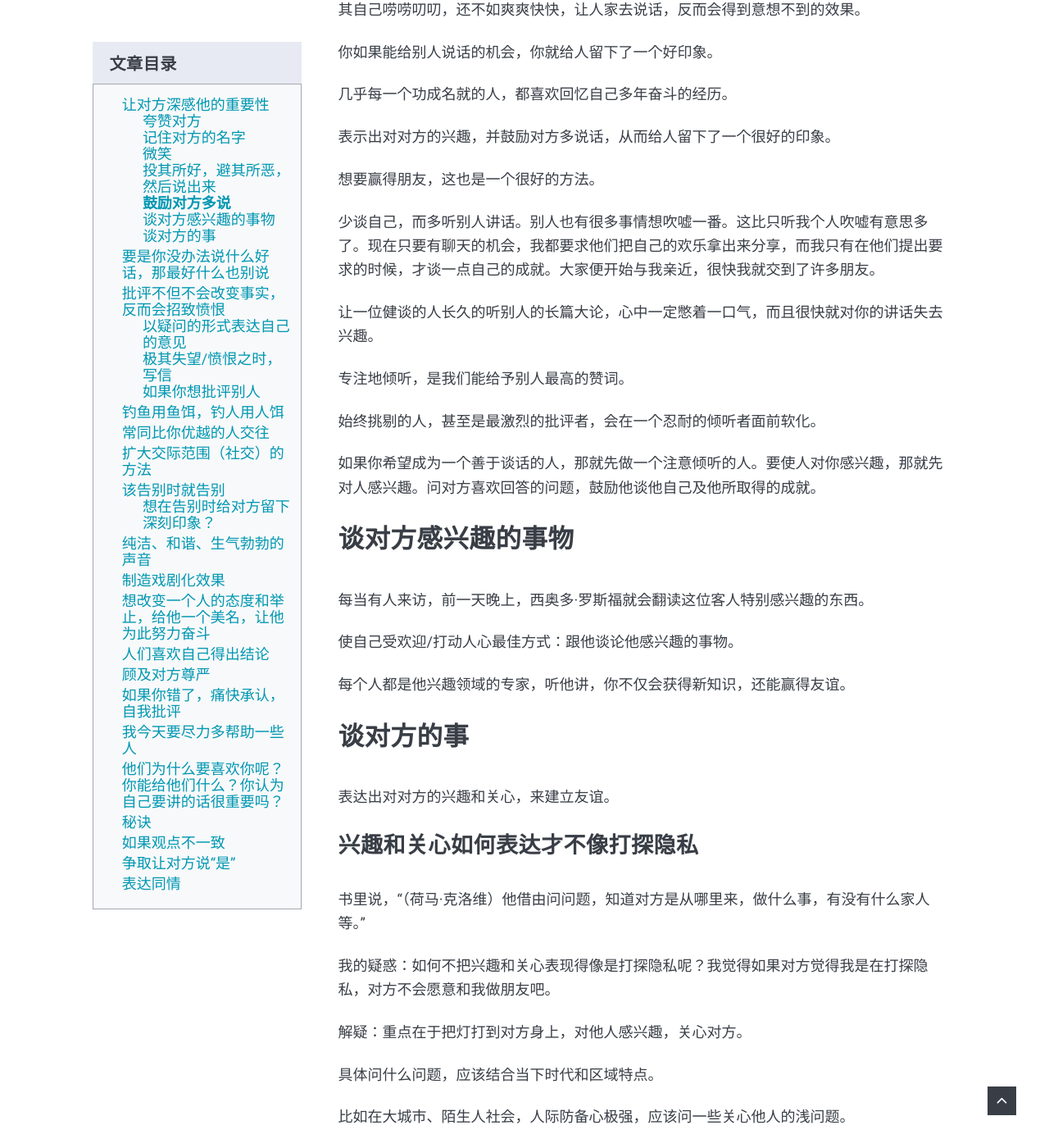
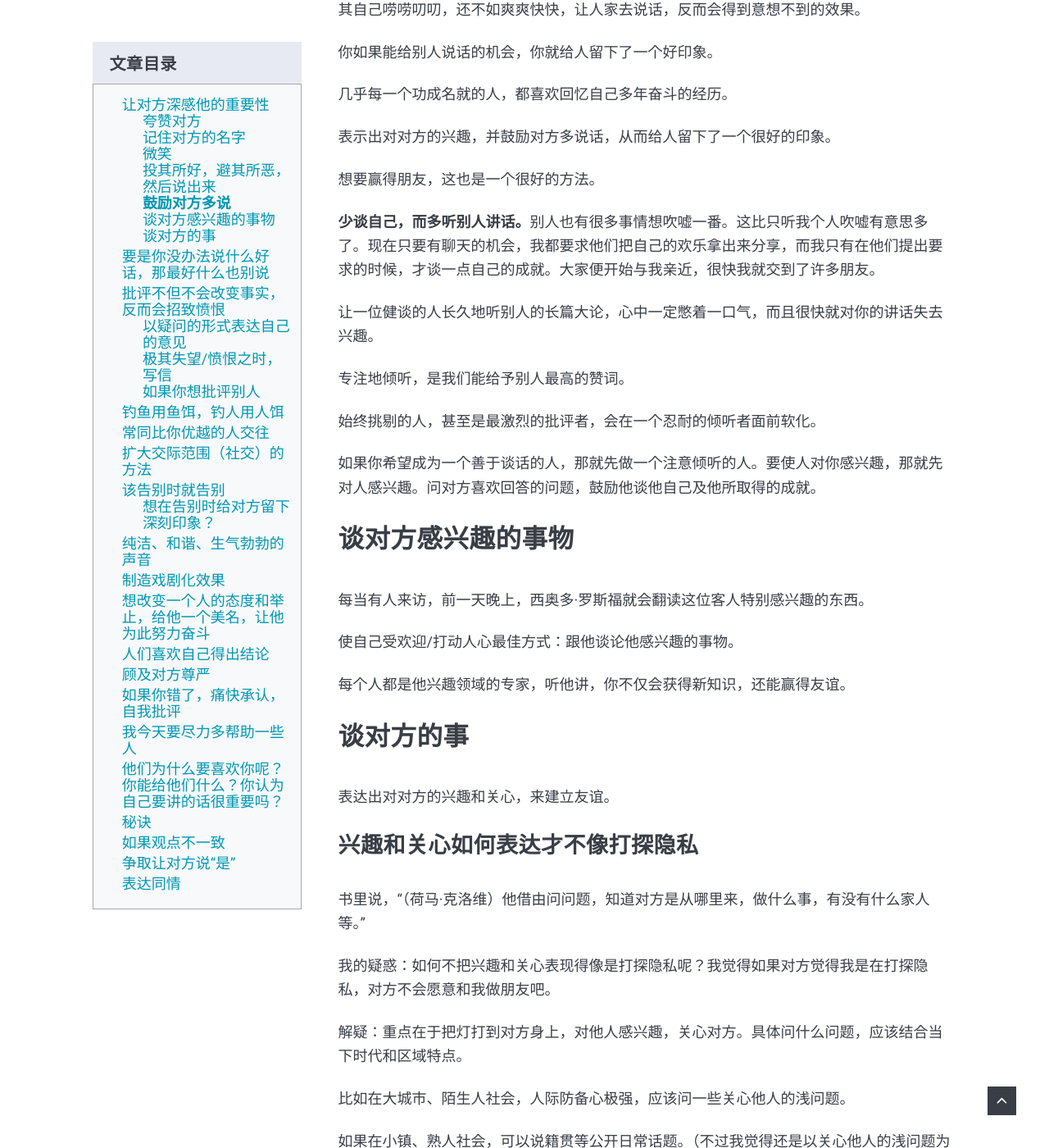
Before and after one commit to xiangxinotes/xiangxinotes.github.io, a Jekyll site: the page built from _posts/2026-04-25-what-i-learnt-after-reading-how-to-make-friend-and-influence-people.markdown, in a window 1280 px wide and 1400 px high, scrolled down 4119 px. Shown: the whole window at 82% size. Built offline with Jekyll 4.4.1, drawn with Linux system fonts in a browser that asks for light colours; nearby versions of some CDN libraries; comment, search, counter and statistics services are not loaded; some of the changed text lies outside the part shown.

Commit message:
update wording

```diff
--- a/_posts/2026-04-25-what-i-learnt-after-reading-how-to-make-friend-and-influence-people.markdown
+++ b/_posts/2026-04-25-what-i-learnt-after-reading-how-to-make-friend-and-influence-people.markdown
@@ -11,7 +11,7 @@
 
 **零废话总结**：我从[《人性的弱点》](https://s.click.taobao.com/t?e=m%3D2%26s%3D50wwvj33V1lw4vFB6t2Z2ueEDrYVVa64YUrQeSeIhnK53hKxp7mNFl906SyIHsHUEOdmkuupB2r0JlhLk0Jl4W51WRknh2iJSQ2p8KpMHEzUKmkzOudPbBY5YNFuLb7rteL7p5k0R00IazGbjx72GR8X7G7Q37Ba%2B2iXRyQIS%2B%2FCuhG0r9LexIwe6%2FtGg2%2FR0g4t7YZScZYrcaRkM8Lj7FNQwNjLDgFkSUNk1DyVPzTKASGOhb7qHfHh0AYqror893x0QyZ1OsX35v5Obn9jvkBAhW0XgTPYj4MrAUsR31Dl1SxDw1i9uP7nyHmkoZi7XypWabiJa9UdtrLYqvj5NMYMXU3NNCg%2F&union_lens=lensId%3APUB%401777728140%40212ab4cc_0ed2_19de8dab603_a158%40037gmk3nQ8BBKUGsrfeACmr1%40eyJmbG9vcklkIjo4NTQ2Nywiic3BtQiiI6Il9wb3J0YWxfdjJfcGFnZXNfcHJvbW9fZ29vZHNfZGV0YWlsX2h0bSIsInNyY0Zsb29ySWQiiOiiI4MDY3NCJ9%3BtkScm%3AselectionPlaza_site_4358_0_0_0_2_17777281408791433500159%3Bscm%3A1007.30148.329090.pub_search-item_4aea4fd6-d232-41de-87ad-b7454309717a_)中摘抄的，希望自己应用的方式方法。大部分都是原文摘抄，少部分自我加工。
 
-这本书我读的第三遍了，终于在AI的帮助下，读懂了（自以为的）。摘抄与君共勉！
+这本书我读得第三遍了，终于在AI的帮助下，读懂了（自以为的）。摘抄与君共勉！
 
 应用前提：**真诚，双赢。**
 
@@ -23,19 +23,19 @@
 
 ### 夸赞对方
 
-问自己：“他有什么值得我称赞一番的呢？”然后说：“我真希望能有你这样的XX。”
+问自己：“他有什么值得我称赞一番的呢？”然后说：**“我真希望能有你这样的XX。”**
 
 破坏“时时让别人感到重要”的法则，后患无穷。
 
 人类本质最深远的驱动力：希望具有重要性。
 
-人类本质最殷切的需求：被认可，被肯定。
+人类本质最殷切的需求：**被认可，被肯定。**
 
 差不多你遇到的每一个人都自以为在某些地方比你优秀。打动他们内心的最好方法，就是巧妙地表现出你衷心地认为他们很重要。
 
 #### 背地里称赞，最令人高兴
 
-如果特别喜欢某人，或想成为对方的朋友，称赞对方希望被称赞的事物（对方希望被他人认定为优秀的部分）。注意观察，此人喜欢的话题。
+如果特别喜欢某人，或想成为对方的朋友，**称赞对方希望被称赞的事物**（对方希望被他人认定为优秀的部分）。注意观察，此人喜欢的话题。
 
 如果我们不能对人类的缺点及肤浅幼稚的虚荣心佯装不知的话，又如何能在这个世界上立足呢？
 
@@ -55,7 +55,7 @@
 
 ### 记住对方的名字
 
-记住并且记对对方的名字，是让对方感觉被重视最简单的方法，也是让对方喜欢你最简单的方法。
+记住并且**记对**对方的名字，是让对方感觉被重视最简单的方法，也是让对方喜欢你最简单的方法。
 
 著名推销员吉姆记名字的方法：无论何时遇到一个陌生人，问清那人的姓名、家中人口、职业特征。
 
@@ -74,7 +74,7 @@
 
 ### 微笑
 
-向别人微笑时，你是在以一种巧妙而高尚的方式向别人袒露你喜欢他的心迹。
+向别人微笑时，你是在以一种巧妙而高尚的方式向别人袒露**你喜欢他**的心迹。
 
 不能给予别人微笑的人，是最需要别人微笑的人。
 
@@ -94,7 +94,7 @@
 
 由于有人如此取悦于你，你有可能会倒向此人，无论此人对你做了些什么，你都会认为对方是出于好意。
 
-说出来，是让对方感受到被在乎、被用心对待。
+**说出来，是让对方感受到被在乎、被用心对待。**
 
 ### 鼓励对方多说
 
@@ -125,9 +125,9 @@
 
 想要赢得朋友，这也是一个很好的方法。
 
-少谈自己，而多听别人讲话。别人也有很多事情想吹嘘一番。这比只听我个人吹嘘有意思多了。现在只要有聊天的机会，我都要求他们把自己的欢乐拿出来分享，而我只有在他们提出要求的时候，才谈一点自己的成就。大家便开始与我亲近，很快我就交到了许多朋友。
+**少谈自己，而多听别人讲话。**别人也有很多事情想吹嘘一番。这比只听我个人吹嘘有意思多了。现在只要有聊天的机会，我都要求他们把自己的欢乐拿出来分享，而我只有在他们提出要求的时候，才谈一点自己的成就。大家便开始与我亲近，很快我就交到了许多朋友。
 
-让一位健谈的人长久的听别人的长篇大论，心中一定憋着一口气，而且很快就对你的讲话失去兴趣。
+让一位健谈的人长久地听别人的长篇大论，心中一定憋着一口气，而且很快就对你的讲话失去兴趣。
 
 专注地倾听，是我们能给予别人最高的赞词。
 
@@ -153,9 +153,7 @@
 
 我的疑惑：如何不把兴趣和关心表现得像是打探隐私呢？我觉得如果对方觉得我是在打探隐私，对方不会愿意和我做朋友吧。
 
-解疑：重点在于把灯打到对方身上，对他人感兴趣，关心对方。
-
-具体问什么问题，应该结合当下时代和区域特点。
+解疑：重点在于把灯打到对方身上，对他人感兴趣，关心对方。具体问什么问题，应该结合当下时代和区域特点。
 
 比如在大城市、陌生人社会，人际防备心极强，应该问一些关心他人的浅问题。
 
@@ -163,7 +161,7 @@
 
 ## 要是你没办法说什么好话，那最好什么也别说
 
-不要以为就你日子过的苦，觉得抱怨、挖苦、怨恨和嫉妒是理所应当的，然后毫不客气的伤害别人。
+不要以为就你日子过得苦，觉得抱怨、挖苦、怨恨和嫉妒是理所应当的，然后毫不客气地伤害别人。
 
 大多数人都经历过或正在经历令人难以承受的痛苦。
 
@@ -206,7 +204,7 @@
 
 善解人意和宽恕他人，需要修养和自制的功夫。
 
-让我们尽量设身处地去想——他们为什么要这样做。这比批评责怪还要有益、有趣的多，而且让人心生同情、忍耐和仁慈。
+让我们尽量设身处地去想——他们为什么要这样做。这比批评责怪还要有益、有趣得多，而且让人心生同情、忍耐和仁慈。
 
 ### 如果你想批评别人
 
@@ -214,8 +212,8 @@
 
 举例：一个学生弹琴总是弹错Mi。
 
-- 话术 A：“你琴弹得很好，谱子学的很快，如果Mi能弹对，就更完美了。”
-- 话术 B：“你琴弹得很好，谱子学的很快，虽然Mi总弹错，但进步神速，继续加油。”
+- 话术 A：“你琴弹得很好，谱子学得很快，如果Mi能弹对，就更完美了。”
+- 话术 B：“你琴弹得很好，谱子学得很快，虽然Mi总弹错，但进步神速，继续加油。”
 
 - 如果这个问题跟我没有任何关系，我完全不应该批评，即使是柔性提点。（因为与我无关。）
 - 如果这个问题我注意到了，但与我无关，我可以用话术 B。
@@ -289,7 +287,7 @@
 
 莎翁曾说：“假如你没有一种德行，就假装你有吧！”
 
-公开的假设或宣称他已有了你希望他有的那种德行，给他们一个好的名声来作为努力的方向，他们就会痛改前非、努力向上，而不愿看到你的希望破灭。
+公开地假设或宣称他已有了你希望他有的那种德行，给他们一个好的名声来作为努力的方向，他们就会痛改前非、努力向上，而不愿看到你的希望破灭。
 
 完全没有的特质、和本人反差巨大的优点，不能乱夸，否则一定会变尴尬，像讽刺。
 
@@ -346,7 +344,7 @@
 “回想起来，我也不完全同意自己。我昨天所写的东西，今天不见得全部满意。
 我很兴奋了解你对这件事的看法。下回你在附近时，欢迎驾临，我们可以交换意见。”
 
-当我们对的时候，我们就要试着温和地、讲技巧地使对方赞同我们的看法；当我们错了，就立刻而热忱地承认。在任何情况下，承认错误都比为自己辩解要有趣的多。
+当我们对的时候，我们就要试着温和地、讲技巧地使对方赞同我们的看法；当我们错了，就立刻而热忱地承认。在任何情况下，承认错误都比为自己辩解要有趣得多。
 
 ## 我今天要尽力多帮助一些人
 
@@ -396,7 +394,7 @@
 
 “确保每个人都在工作中得到提升和锻炼很重要，对吧？” - “当然”
 
-“如果我长期多干活的话，一方面其他人提升和锻炼得少，另一方面忙中出错，我的工作质量也可能下降。我们还是尽量平均分配现在手里的工作量更好，您觉得呢？” - “你说的有道理。”
+“如果我长期多干活的话，一方面其他人提升和锻炼得少，另一方面忙中出错，我的工作质量也可能下降。我们还是尽量平均分配现在手里的工作量更好，您觉得呢？” - “你说得有道理。”
 
 ## 表达同情
 
```
